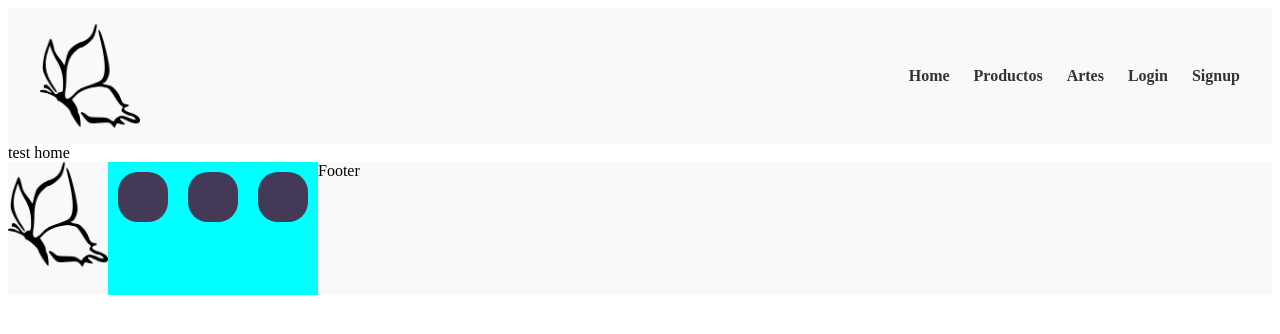
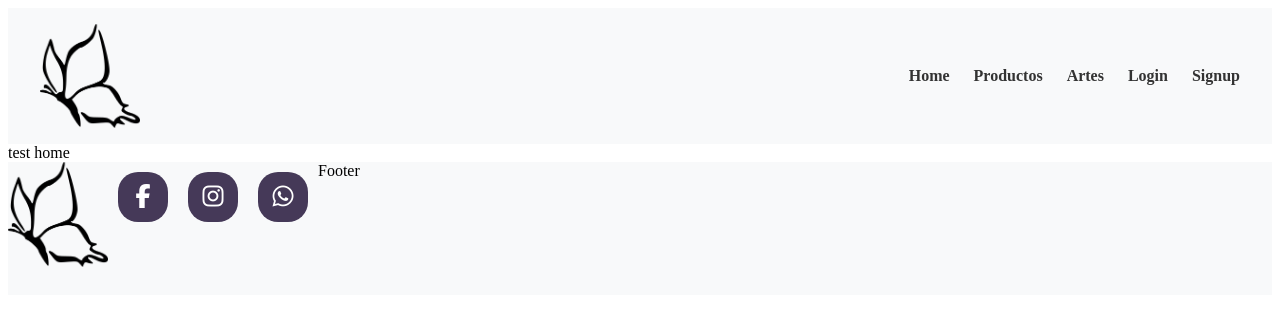
Before and after one commit to oscar00v/Recuerdos, a React (Vite) app: page / in a window 1280 px wide. Shown: the top 334 px of the page. Built offline with nearby package versions, Linux system fonts and the light colour scheme.

Commit message:
boton redes working

```diff
--- a/package.json
+++ b/package.json
@@ -10,6 +10,7 @@
     "preview": "vite preview"
   },
   "dependencies": {
+    "@fortawesome/fontawesome-free": "^6.7.2",
     "boostrap": "^2.0.0",
     "bootstrap": "^5.3.3",
     "react": "^18.3.1",
--- a/src/components/Footer/Footer.jsx
+++ b/src/components/Footer/Footer.jsx
@@ -13,23 +13,24 @@ function Footer() {
           <button
             type="button"
             className="btn btn-primary btn-lg btn-floating mx-2"
-
+            onClick={() => window.open('https://www.facebook.com/RecuerdosRocio', '_blank')}
           >
             <i className="fab fa-facebook-f" />
           </button>
           <button
             type="button"
             className="btn btn-primary btn-lg btn-floating mx-2"
-
+            onClick={() => window.open('https://www.instagram.com/recuerdosrocio/', '_blank')}
           >
-            <i className="fab fa-facebook-f" />
+            <i className="fab fa-instagram" />
           </button>
           <button
             type="button"
             className="btn btn-primary btn-lg btn-floating mx-2"
+            onClick={() => window.open('https://wa.me/c/5213331191800', '_blank')}
 
           >
-            <i className="fab fa-facebook-f" />
+            <i className="fab fa-whatsapp" />
           </button>
 
         </div>
--- a/src/components/Footer/Footer.scss
+++ b/src/components/Footer/Footer.scss
@@ -14,7 +14,7 @@ footer{
 
 
  .BotonRedes{
-    background-color: aqua;
+
 
     button {
       margin: 10px;
--- a/src/main.jsx
+++ b/src/main.jsx
@@ -2,6 +2,7 @@ import { StrictMode } from 'react'
 import { createRoot } from 'react-dom/client'
 // import './index.css'
 import App from './App.jsx'
+import '@fortawesome/fontawesome-free/css/all.min.css';
 
 createRoot(document.getElementById('root')).render(
   <StrictMode>
```
Also changed, not shown: 1 other file (tests, documents, lock files or other folders).
